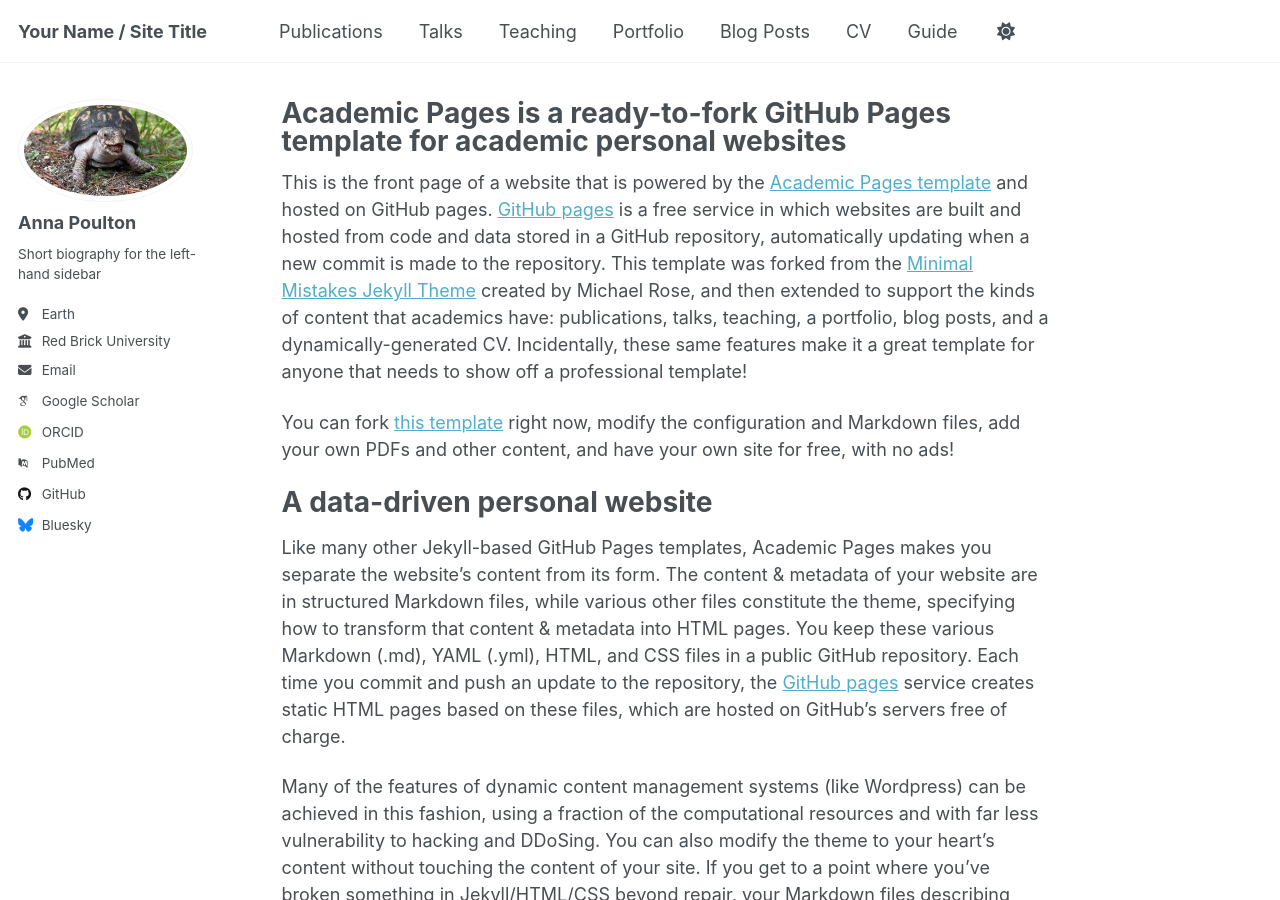
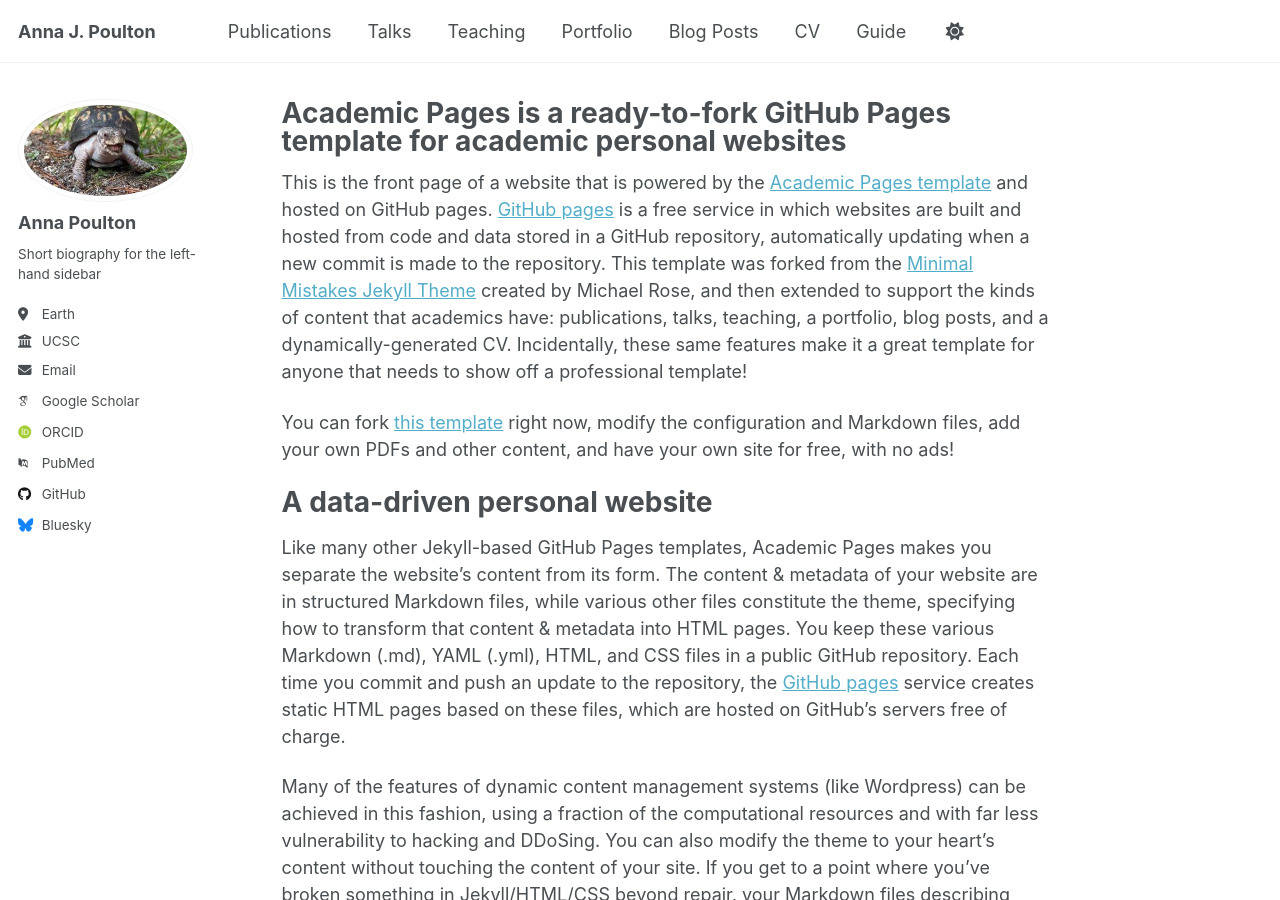
Before and after one commit to anpoulto/anpoulto.github.io, a Jekyll site: the page built from _pages/about.md, in a window 1280 px wide and 900 px high. Built offline with Jekyll 4.4.1, drawn with Linux system fonts in a browser that asks for light colours; some web fonts are replaced; a script that is not in the unit is left out.

Commit message:
Update _config.yml

```diff
--- a/_config.yml
+++ b/_config.yml
@@ -9,7 +9,7 @@
 # Basic Site Settings
 locale                   : "en-US"
 site_theme               : "default" # Currently available options are "default", "air"
-title                    : "Your Name / Site Title"
+title                    : "Anna J. Poulton"
 title_separator          : "-"
 name                     : &name "Your Name"
 description              : &description "Your Name's academic portfolio"   # Update this with a general description of your site, this is the default if not overridden by a page
@@ -28,7 +28,7 @@ author:
   pronouns         : # example: "she/her"
   bio              : "Short biography for the left-hand sidebar"
   location         : "Earth"
-  employer         : "Red Brick University"
+  employer         : "UCSC"
   uri              : # URL
   email            : "none@example.org"
 
```
